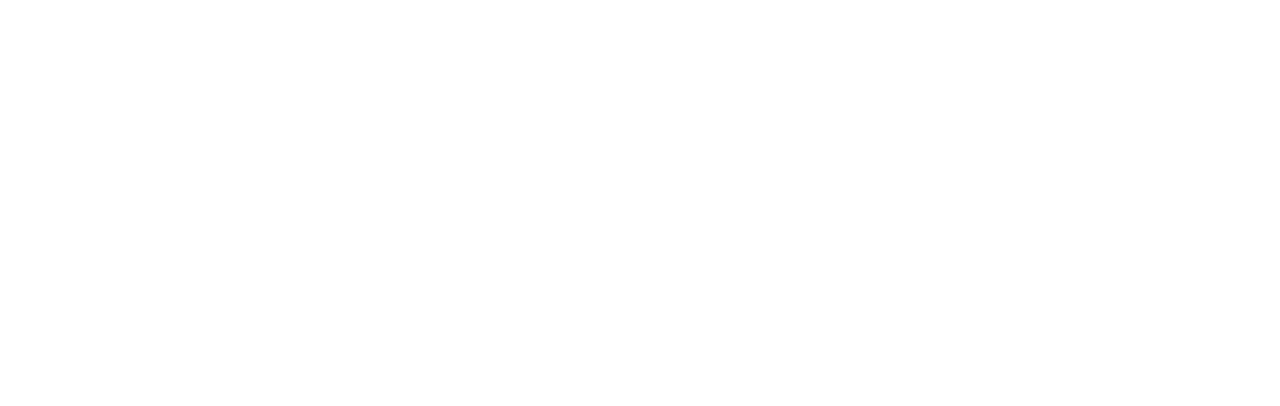
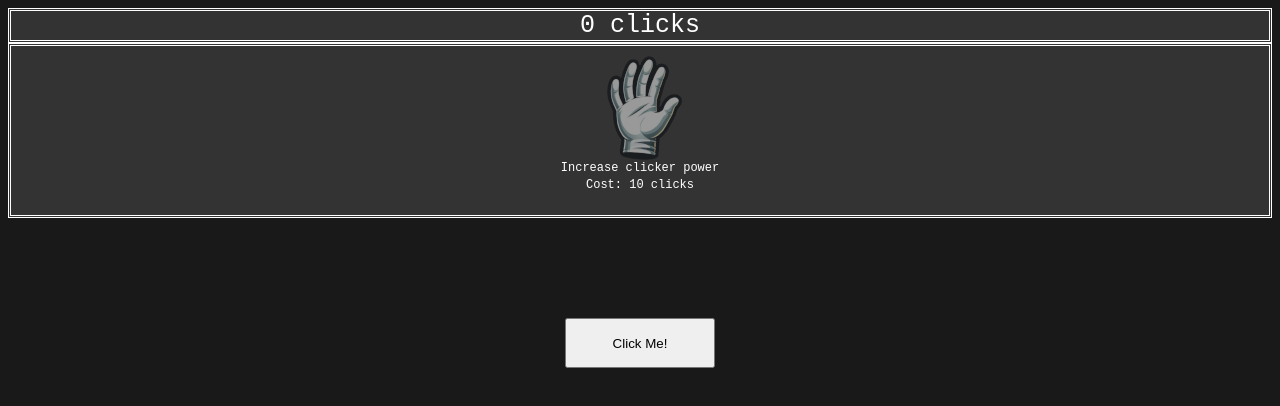
Before and after one commit to Boarum/Clicker-Game, a plain HTML site: page index.html in a window 1280 px wide. Drawn offline with Linux system fonts and the light colour scheme.

Commit message:
day2 commit

```diff
--- a/index.html
+++ b/index.html
@@ -3,9 +3,33 @@
 <head>
     <meta charset="UTF-8">
     <meta name="viewport" content="width=device-width, initial-scale=1.0">
-    <title>Game</title>
+    <title>Clicker Game</title>
+
+    <!--Links-->
+    <link href="styles.css" rel="stylesheet">
+
+    <!--Scripts-->
+    <script src="main.js"></script>
 </head>
+
 <body>
+    <!-- Score at the top -->
+    <div class="top-bar">
+        <div id="score" class="fixed-top bg-light p-2 text-center">0 clicks</div>
+    </div>
 
+    <!--Upgrades bar-->
+    <div class="upgrade-bar">
+        <div id="container">
+            <img id="hand" src="/images/autoclickhand.png" alt="hand clicker upgrade">
+            <p class="overlay-text">Increase clicker power</p>
+        </div>
+            <p id="upgrade-required" class="text-below">Cost: 10 clicks</p>
+    </div>
+
+    <!--button-->
+    <div class="button">
+        <button onclick="incrementScore()">Click Me!</button>
+    </div>
 </body>
 </html>
--- /dev/null
+++ b/main.js
@@ -0,0 +1,29 @@
+// Initialize the score
+let score = 0
+
+// How much score to add
+let s = 1
+
+// Initialize the cost of click upgrade
+let upgrade_clicks_amount = 10
+
+// how much cost to add
+let h = 10 * 1.1
+
+// Function to increment the score when the button is clicked
+function incrementScore() {
+    score += s
+    // Update the score display
+    document.getElementById("score").textContent = score + ' clicks'
+}
+
+function increaseClickerPower() {
+    console.log("Clicker power increased!");
+}
+
+function incrementHandUpgrade() {
+    upgrade_clicks_amount += h
+    // Update the required clicks
+    document.getElementById("hand").addEventListener("click", increaseClickerPower);
+
+}
--- /dev/null
+++ b/styles.css
@@ -0,0 +1,58 @@
+html {
+    background-color: rgba(0, 0, 0, .9);
+}
+
+.top-bar {
+    display: flex;
+    justify-content: center;
+    font-family: monospace;
+    font-size: 25px;
+    background-color: rgba(128, 128, 128, .25);
+    color: white;
+    border-style: double;
+}
+
+.button {
+    display: flex;
+    justify-content: center;
+    margin-top: 100px;
+}
+
+button {
+    width: 150px;
+    height: 50px;
+}
+
+.upgrade-bar {
+    display: flex;
+    font-family: monospace;
+    font-size: 12px;
+    background-color: rgba(128, 128, 128, .25);
+    color: white;
+    border-style: double;
+    position: relative;
+    justify-content: center;
+    padding-bottom: 40px;
+}
+
+#hand {
+    opacity: .5;
+}
+
+#hand:hover {
+    opacity: 1;
+}
+
+.overlay-text {
+    position: absolute;
+    top: 65%;
+    left: 50%;
+    transform: translate(-50%, -50%);
+}
+
+.text-below {
+    position: absolute;
+    top: 75%;
+    left: 50%;
+    transform: translate(-50%, -50%);
+}
```
Also changed, not shown: images/autoclickhand.png (added), 1 other file.
